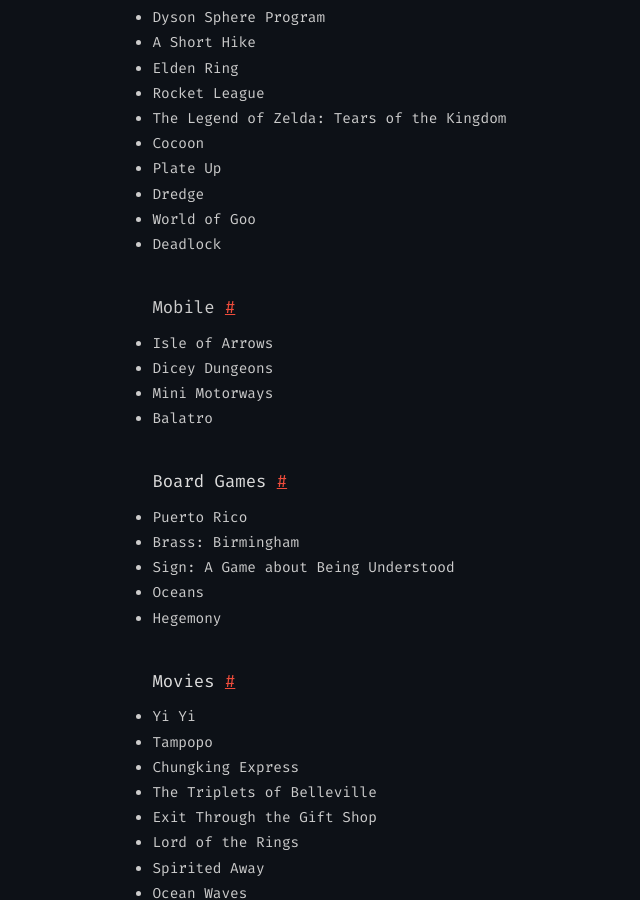
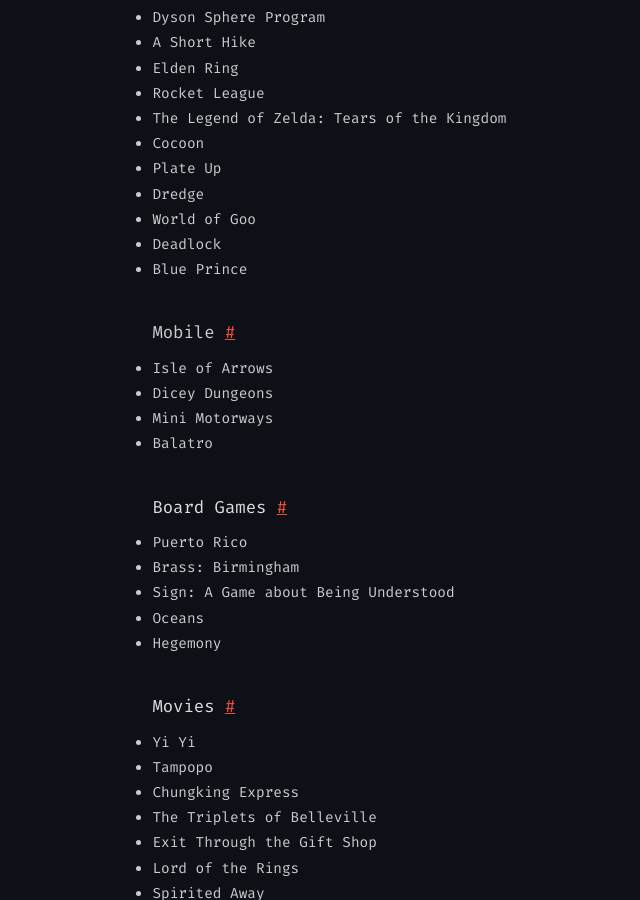
Before and after one commit to sourencho/sourencho.github.io, a Jekyll site: the page built from favorites.md, in a window 1280 px wide and 900 px high, scrolled down 1003 px. Shown: the whole window, without its empty margins (178-818 px from the left). Built offline with Jekyll 4.4.1, drawn with Linux system fonts in a browser that asks for light colours.

Commit message:
Update favorites.md

```diff
--- a/favorites.md
+++ b/favorites.md
@@ -47,6 +47,7 @@
 - Dredge
 - World of Goo
 - Deadlock
+- Blue Prince
 
 #### Mobile
 - Isle of Arrows
```
Also changed, not shown: other parts of favorites.md (+1 -0 lines).
